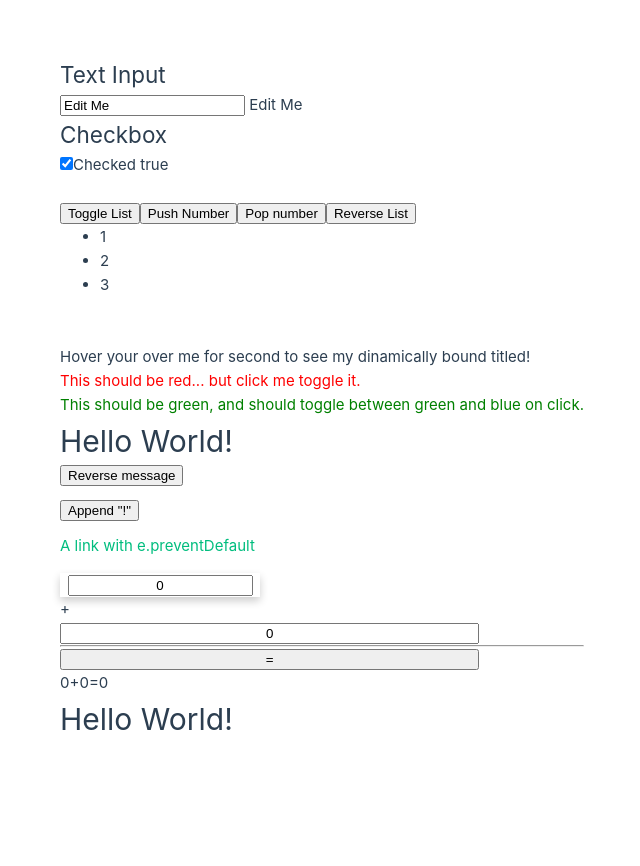
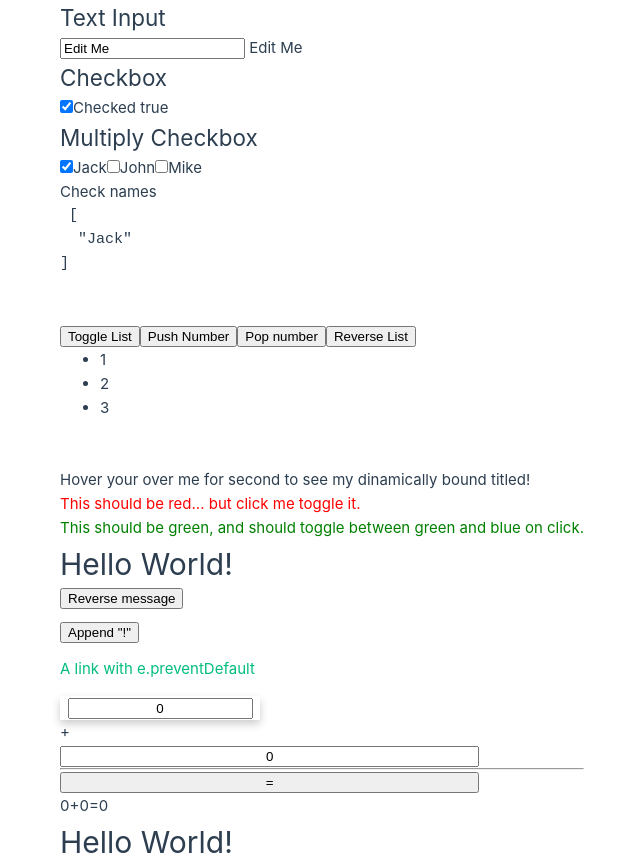
Before and after one commit to thitiphong18/Lab2, a Vue app: page / in a window 1280 px wide. Shown: the whole page, without its empty margins (56-696 px from the left). Before the commit the page ends 800 px from the top, so only its background shows below. Built offline with nearby package versions, Linux system fonts and the light colour scheme.

Commit message:
Update 8.2

```diff
--- a/src/components/FormBindings.vue
+++ b/src/components/FormBindings.vue
@@ -2,6 +2,7 @@
 import { ref } from "vue";
 const text = ref("Edit Me");
 const checked = ref(true);
+const checkedNames = ref(["Jack"]);
 </script>
 
 <template>
@@ -11,6 +12,16 @@ const checked = ref(true);
   <h2>Checkbox</h2>
   <input type="checkbox" v-model="checked" id="checkbox" />
   <label for="checkbox">Checked {{ checked }}</label>
+
+  <h2>Multiply Checkbox</h2>
+  <input type="checkbox" v-model="checkedNames" id="jack" value="Jack" />
+  <label for="jack">Jack</label>
+  <input type="checkbox" v-model="checkedNames" id="john" value="John" />
+  <label for="john">John</label>
+  <input type="checkbox" v-model="checkedNames" id="mike" value="Mike" />
+  <label for="mike">Mike</label>
+  <p>Check names</p>
+  <pre> {{ checkedNames }} </pre>
 </template>
 
 <style scoped></style>
```
